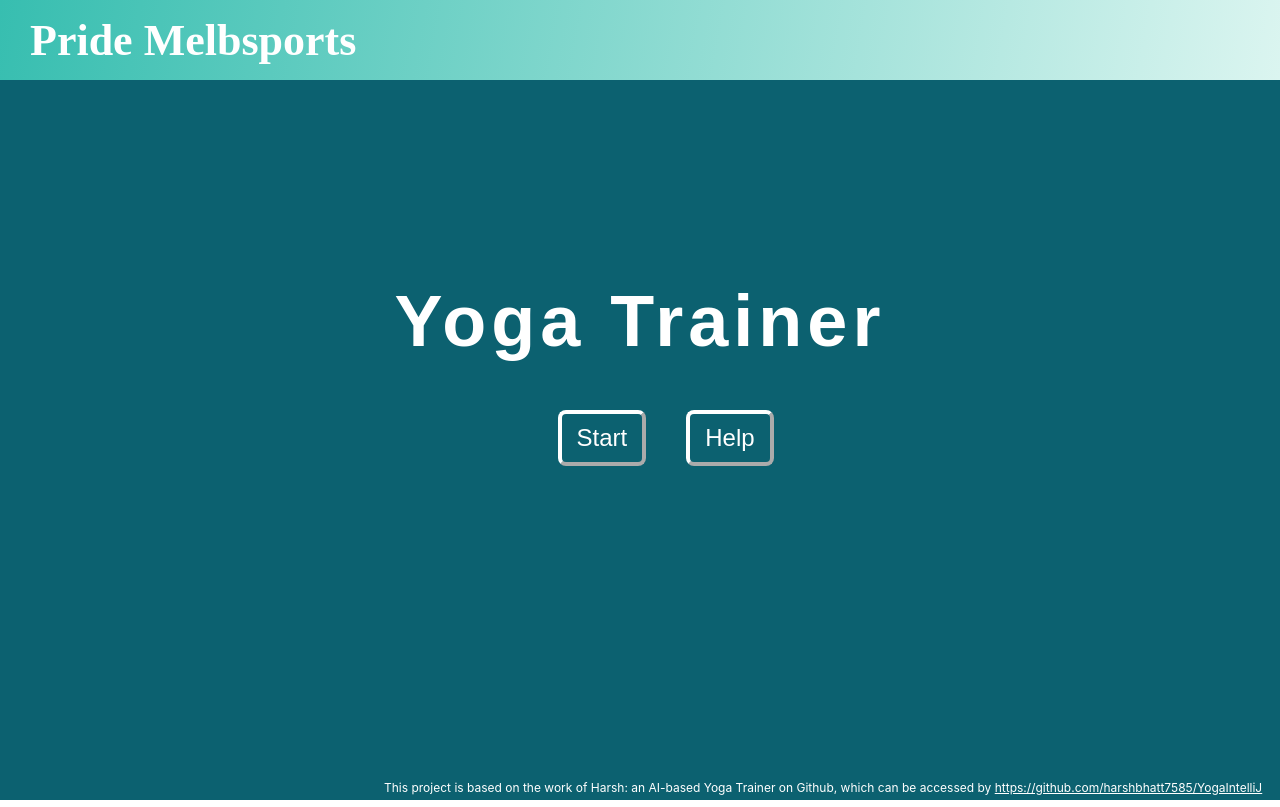
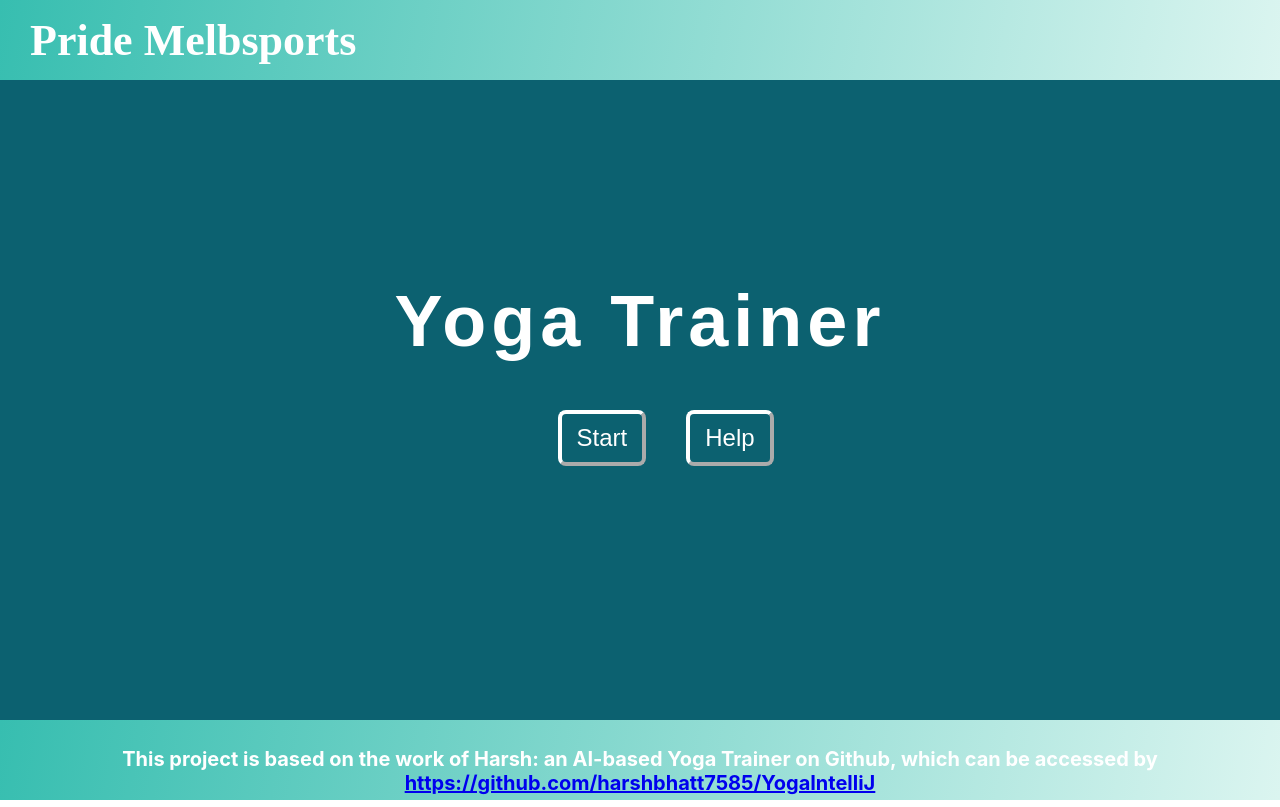
Before and after one commit to XUANCHENGPENG/epic6, a React (Create React App) app: page / in a window 1280 px wide. Built offline with nearby package versions, Linux system fonts and the light colour scheme.

Commit message:
0507_final1

```diff
--- a/src/pages/Home/Home.css
+++ b/src/pages/Home/Home.css
@@ -99,6 +99,11 @@
     font-size: 12px;
 }
 
+.bottom-content {
+    color: white;
+    font-size: 20px;
+    text-align: center
+}
 .about-content a{
     color: white;
    }
--- a/src/pages/Home/Home.js
+++ b/src/pages/Home/Home.js
@@ -21,10 +21,10 @@
                         >Help</button>
                     </Link>
             </div>
-            <div className="about-main">
-                <p className="about-content">
-                This project is based on the work of Harsh: an AI-based Yoga Trainer on Github, which can be accessed by <a href="https://github.com/harshbhatt7585/YogaIntelliJ">https://github.com/harshbhatt7585/YogaIntelliJ</a>
-                </p>
+            <div className='home-bottom'>
+                <h4 className="bottom-content">
+                    This project is based on the work of Harsh: an AI-based Yoga Trainer on Github, which can be accessed by <a href="https://github.com/harshbhatt7585/YogaIntelliJ">https://github.com/harshbhatt7585/YogaIntelliJ</a>
+                </h4>
             </div>
         </div>
     )
```
